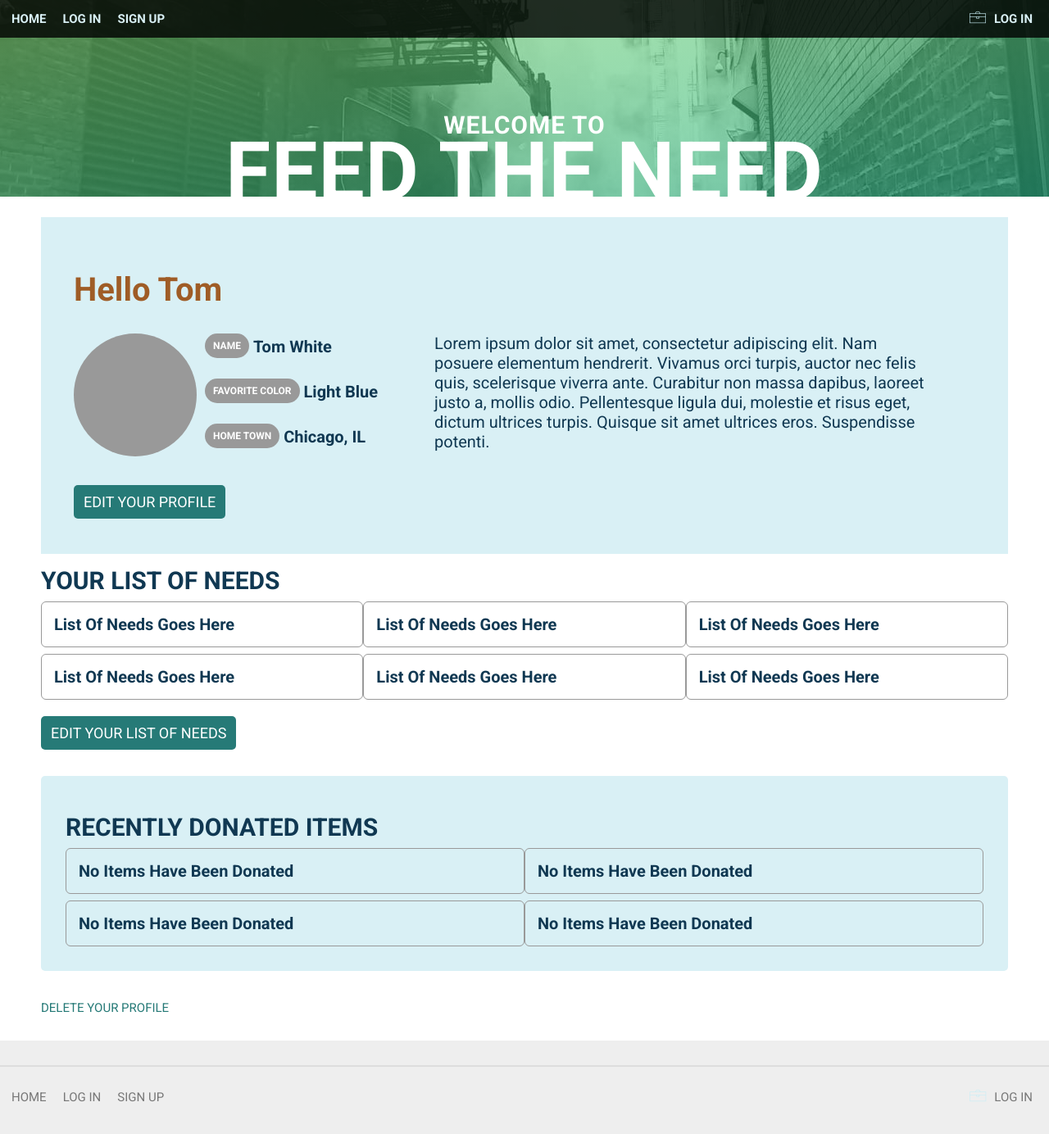
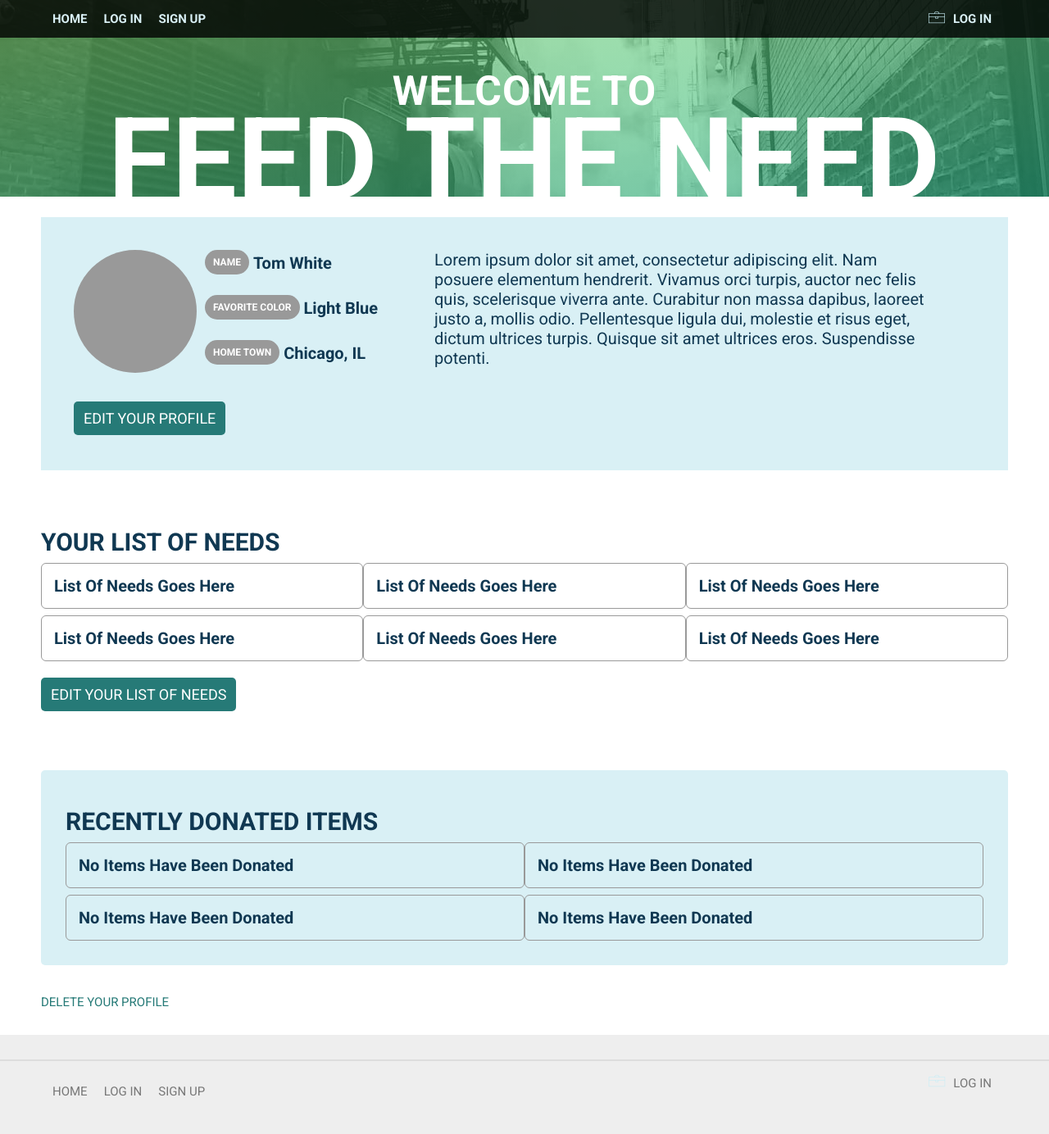
Before and after one commit to miloscomplex/feed-the-need-react, a React (Create React App) app in the folder frontend/: page /feed-the-need/needy in a window 1280 px wide. Shown: the top 1384 px of the page at 82% size. Before the commit the page ends 1362 px from the top, so only its background shows below. Built offline with nearby package versions, Linux system fonts and the light colour scheme.

Commit message:
More CSS changes to needyLanding

```diff
--- a/frontend/src/UI/Header.js
+++ b/frontend/src/UI/Header.js
@@ -6,7 +6,7 @@ function Header() {
     <header className='header'>
       <Nav />
       <h1 class='header__landing-header'>
-        <div class='header__landing-header__eyebrow'>Welcome to</div> Feed The Need
+        <div class='header__landing-header__eyebrow'>Welcome to</div>Feed The Need
       </h1>
     </header>
   )
--- a/frontend/src/components/needy/NeedyLanding.js
+++ b/frontend/src/components/needy/NeedyLanding.js
@@ -4,9 +4,6 @@ function NeedyLanding() {
   return (
     <div id='content' className='needy-landing'>
       <div className='needy-landing__bio'>
-        <h1 className='needy-landing__h1'>
-          Hello Tom
-        </h1>
         <div className='needy-landing__div'>
           <div className='needy-landing__bio-img'>
             <div> </div>
@@ -32,8 +29,9 @@ function NeedyLanding() {
         <Link to='' className='needy-landing__bio-btn'>Edit your profile</Link>
       </div>
 
-      <h2>Your List Of Needs</h2>
-      <ul className='needy-landing__ul'>
+      <div className='needy-landing__needs-div'>
+        <h2 className='space-above'>Your List Of Needs</h2>
+        <ul className='needy-landing__needs-div__ul'>
           <li>List of needs goes here</li>
           <li>List of needs goes here</li>
           <li>List of needs goes here</li>
@@ -41,10 +39,10 @@ function NeedyLanding() {
           <li>List of needs goes here</li>
           <li>List of needs goes here</li>
         </ul>
+        <Link to='' className='needy-landing__btn'>Edit Your List of Needs</Link>
+      </div>
 
-      <Link to='' className='needy-landing__btn'>Edit Your List of Needs</Link>
-
-      <activity>
+      <activity className='space-above'>
         <h2>Recently donated items</h2>
         <ul className='needy-landing__donated'>
           <li>No Items have been donated</li>
--- a/frontend/src/sass/abstracts/_variables.scss
+++ b/frontend/src/sass/abstracts/_variables.scss
@@ -16,6 +16,7 @@ $color-dark-grey: #999;
 $color-darker-grey: #777;
 $color-middle-grey: #555;
 $color-white: #fff;
+$color-header: #1e6694;
 
 // GRID
 $grid-width: 114rem;
--- a/frontend/src/sass/base/_utilities.scss
+++ b/frontend/src/sass/base/_utilities.scss
@@ -0,0 +1,3 @@
+.space-above {
+  margin-top: 7rem;
+}
--- a/frontend/src/sass/components/footer.scss
+++ b/frontend/src/sass/components/footer.scss
@@ -1,5 +1,5 @@
 .footer {
-  height: auto;
+  height: 30rem;
   background-color: $color-light-grey;
 }
 
@@ -10,6 +10,7 @@ footer nav {
   background-image: none;
   background-color: transparent;
   height: 100%;
+  align-items: flex-start;
 }
 
 footer .nav {
--- a/frontend/src/sass/components/nav.scss
+++ b/frontend/src/sass/components/nav.scss
@@ -5,6 +5,7 @@ nav {
   display: flex;
   align-items: center;
   justify-content: space-between;
+  padding: 0 5rem;
 
 
   &-links {
--- a/frontend/src/sass/layout/content.scss
+++ b/frontend/src/sass/layout/content.scss
@@ -4,6 +4,8 @@
   margin: 0 auto;
   padding: 2.5rem 5rem;
   background-color: $color-white;
+  display: flex;
+  flex-wrap: wrap;
 
   & a {
     background-color: $color-marine-green;
--- a/frontend/src/sass/pages/landing.scss
+++ b/frontend/src/sass/pages/landing.scss
@@ -54,12 +54,23 @@
 .header {
   position: relative;
 
+  @keyframes fade-in {
+    0% {
+      transform: rgba($color-header, 0);
+    }
+    100% {
+      transform: rgba($color-header, 1);
+    }
+  }
+
+  animation: 4s ease-out fade-in;
+
   &__landing-header {
     text-align: center;
     text-transform: uppercase;
     letter-spacing: .1rem;
-    font-size: 10rem;
-    line-height: 8rem;
+    font-size: 14rem;
+    line-height: 11rem;
     color: $color-white;
     // padding: 10rem;
     // border-bottom: 1px solid var(--color-light-grey);
@@ -71,7 +82,7 @@
     width: 100%;
 
     &__eyebrow {
-      font-size: 3rem;
+      font-size: 5rem;
       line-height: normal;
     }
 
--- a/frontend/src/sass/pages/needy-landing.scss
+++ b/frontend/src/sass/pages/needy-landing.scss
@@ -20,6 +20,11 @@
     }
 
     &-img {
+
+      @include respond(phone) {
+        margin: 0 auto 2rem auto;
+      }
+
       & div {
         height: 15rem;
         width: 15rem;
@@ -33,6 +38,12 @@
     &-text-div {
       flex-shrink: 0;
       width: 28rem;
+
+      @include respond(phone) {
+        width: 100%;
+        margin: 0 auto 2rem auto;
+        text-align: center;
+      }
       // display: flex;
       // flex-direction: column;
     }
@@ -68,7 +79,10 @@
 
   }
 
+  &__needs-div {
+
     &__ul {
+      // width: 30%;
       display: flex;
       flex-wrap: wrap;
 
@@ -86,6 +100,12 @@
       }
     }
 
+  }
+
+  & activity {
+    // width: 60%;
+  }
+
   &__donated {
     display: flex;
     flex-wrap: wrap;
```
Lines whose indentation alone changed are shown as unchanged.
